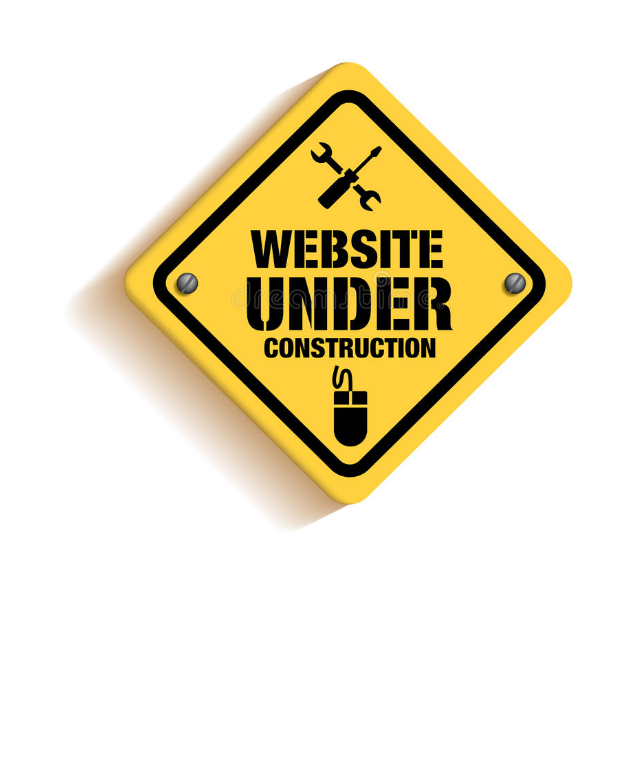
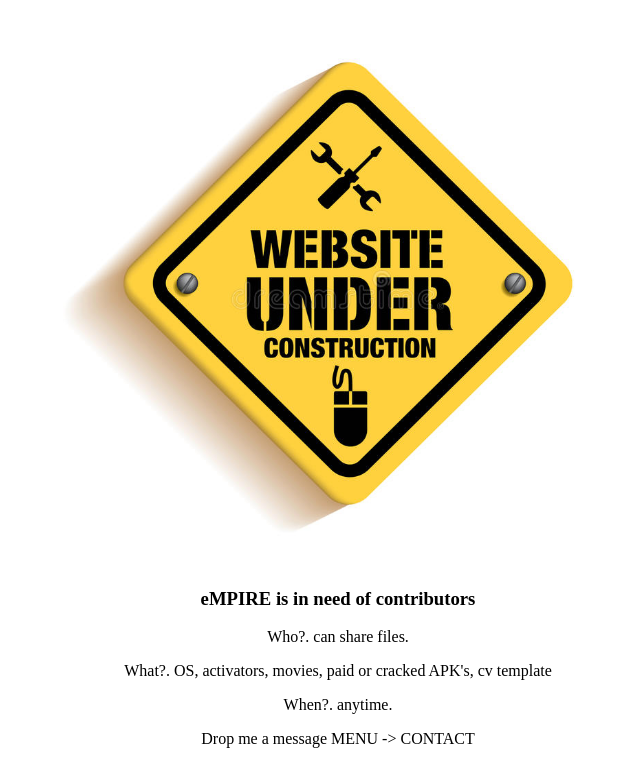
Before and after one commit to dizzydude/dizzydude.github.io, a plain HTML site: page under.html in a window 1280 px wide. Shown: the part 131-895 px from the top of the page, without its empty margins (302-942 px from the left). Before the commit the page ends 800 px from the top, so only its background shows below. Drawn offline with Linux system fonts and the light colour scheme.

Commit message:
Add files via upload

```diff
--- a/under.html
+++ b/under.html
@@ -8,5 +8,11 @@
   <body>
     <br />
    <center> <img src="under.jpg" style="width:550px; height:550px; margin-top:120px;"alt="" /></center>
+   <center>
+    <h3>eMPIRE is in need of contributors</h3>
+            <p>Who?. can share files.</p>
+            <p>What?. OS, activators, movies, paid or cracked APK's, cv template </p>
+            <p>When?. anytime.</p>
+            <p>Drop me a message MENU -> CONTACT</p></center>
   </body>
 </html>
```
